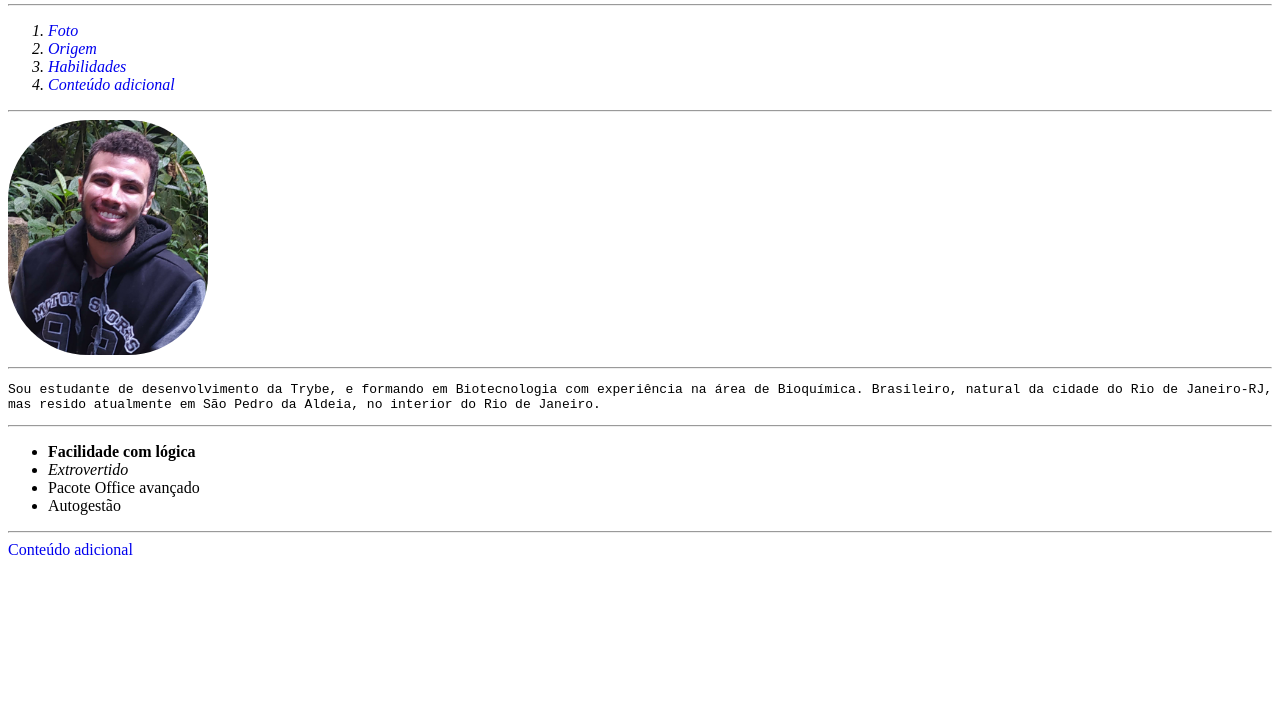
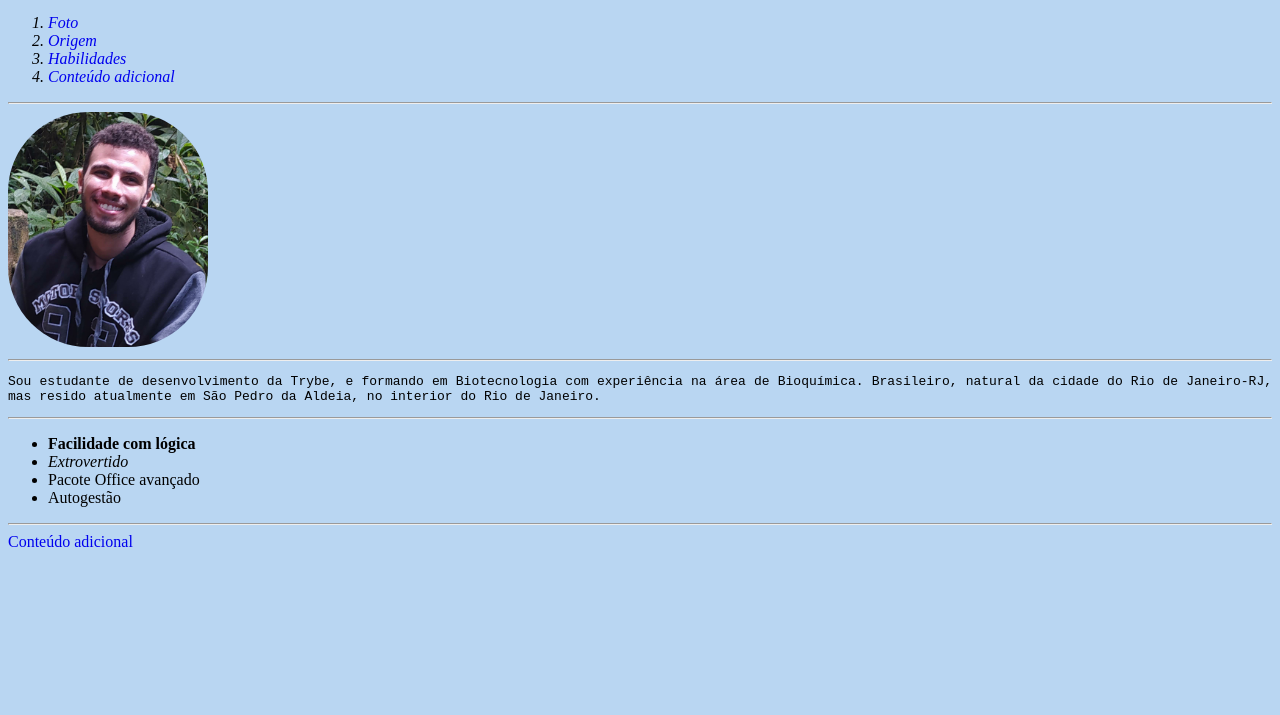
Before and after one commit to Matheus-Mont/Matheus-Mont.github.io, a plain HTML site: page index.html in a window 1280 px wide. Shown: the part 85-800 px from the top of the page. Drawn offline with Linux system fonts and the light colour scheme.

Commit message:
mudanca no bg

```diff
--- a/style.css
+++ b/style.css
@@ -10,8 +10,7 @@ a{
 }
 #foto{
     border-radius: 80px;
-
 }
 body{
-    align-content: center;
+    background-color: #B9D6F2;
 }
```
